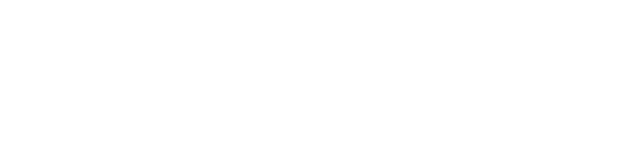
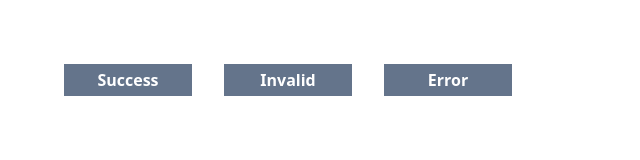
Before and after one commit to Parmanand-Parveen/Javascript-practice, a website built with Vite: page Toast Notification/index.html in a window 1280 px wide. Shown: the whole page, without its empty margins (0-640 px from the left). Built offline with nearby package versions, Linux system fonts and the light colour scheme.

Commit message:
Html✔️

```diff
--- a/Toast Notification/index.html
+++ b/Toast Notification/index.html
@@ -6,8 +6,15 @@
     <title>Toast Notification</title>
     <link rel="stylesheet" href="style.css">
 </head>
-<body>
+<body class="relative h-screen w-screen">
 
+    <div class="buttons m-12 flex">
+        <div class="success py-1 w-32 text-center  px-5 m-4 bg-slate-500 text-white font-bold block cursor-pointer">Success</div>
+        <div class="invalid py-1 w-32 text-center  px-5 m-4 bg-slate-500 text-white font-bold block cursor-pointer">Invalid</div>
+        <div class="error py-1 w-32 text-center  px-5 m-4 bg-slate-500 text-white font-bold block cursor-pointer">Error</div>
+    </div>
+
+    <div class="toast h-[500px] w-[500px] absolute bottom-7 right-7"></div>
 
 
     <script src="script.js"></script>
```
